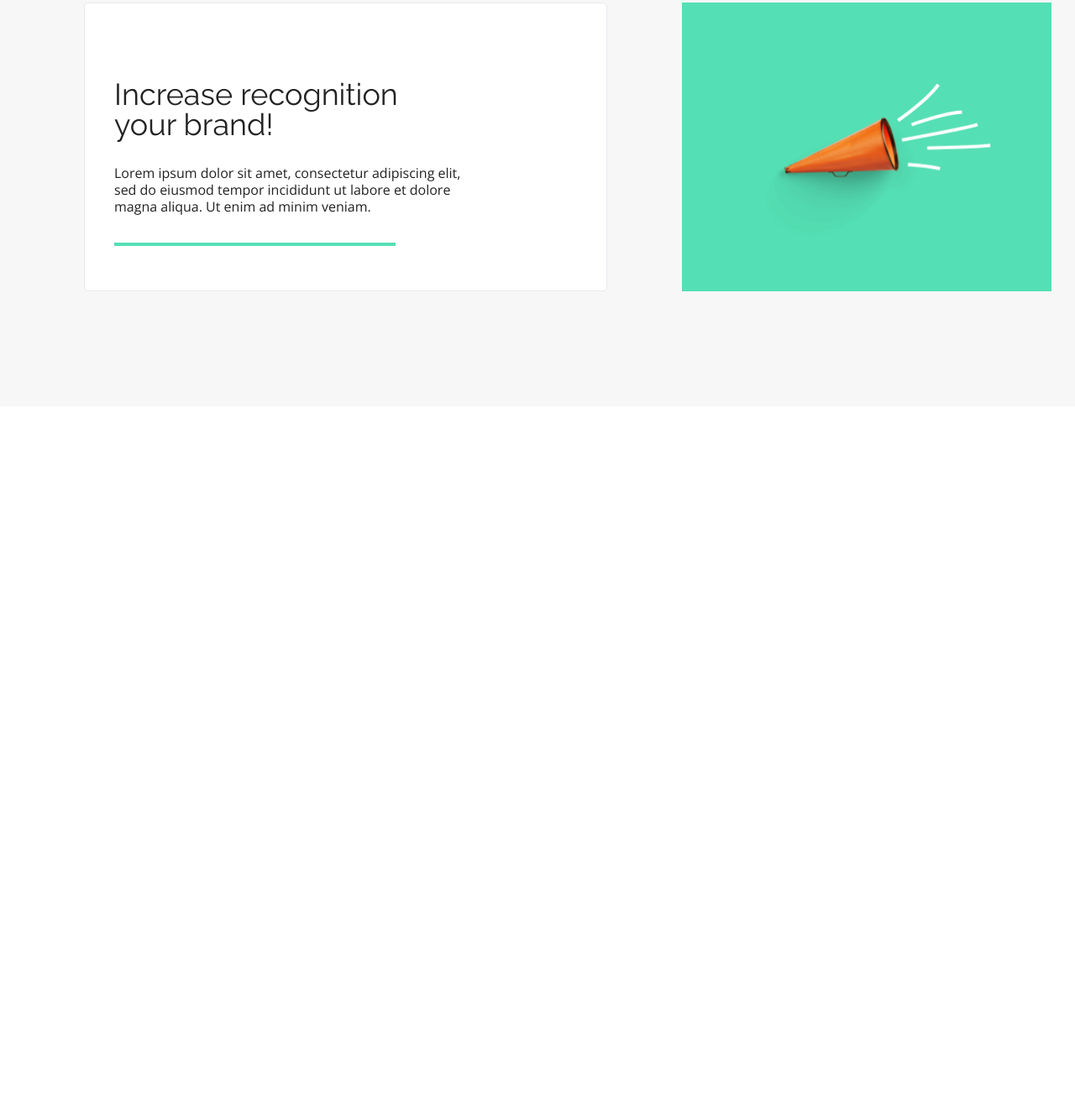
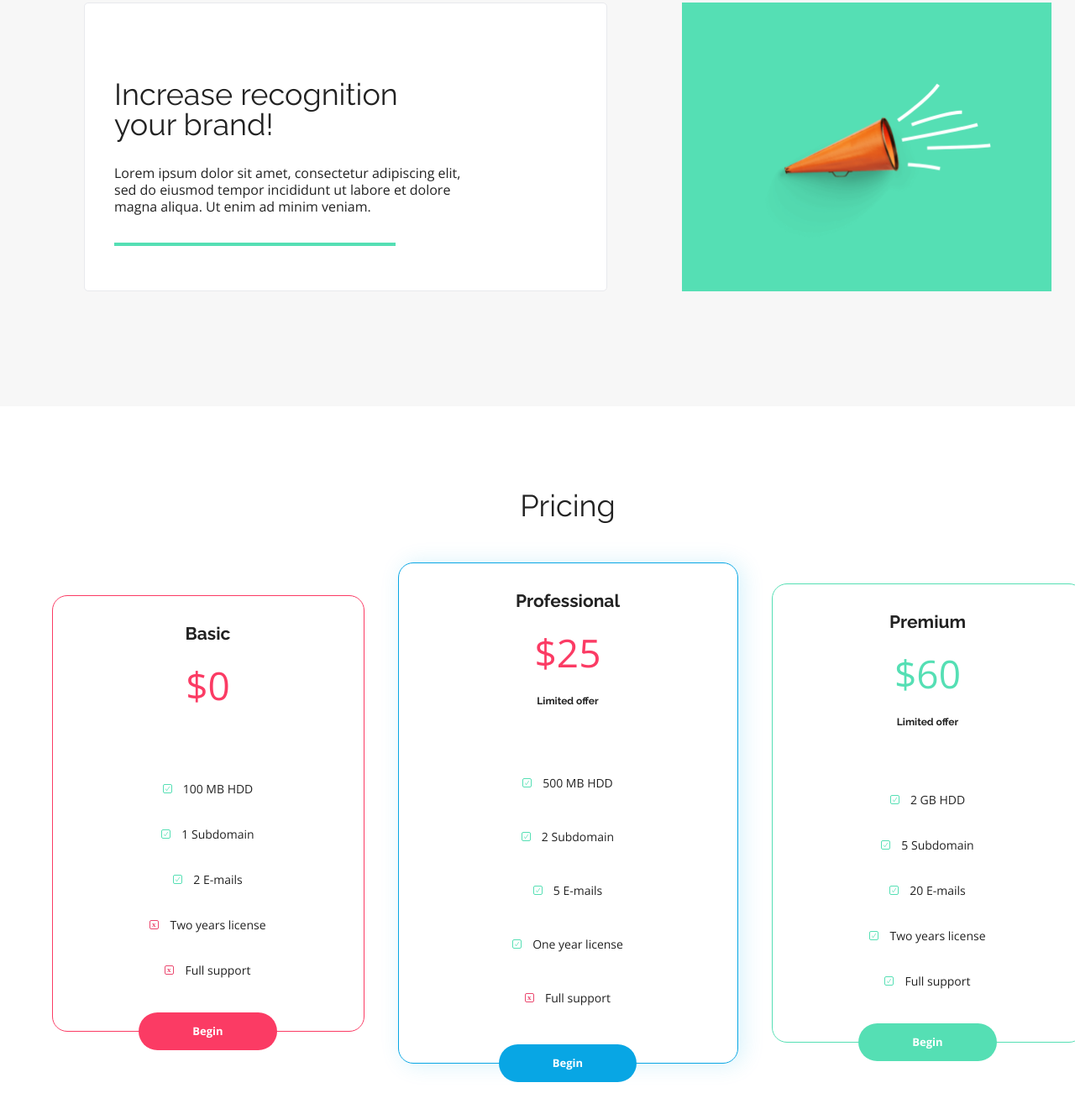
Before and after one commit to marcincl/BestShop, a plain HTML site: page index.html in a window 1280 px wide. Shown: the part 2144-3471 px from the top of the page at 84% size. Before the commit the page ends 2628 px from the top, so only its background shows below. Drawn offline with nearby package versions, Linux system fonts and the light colour scheme.

Commit message:
pricing section - done

```diff
--- a/css/styles.css
+++ b/css/styles.css
@@ -18,6 +18,20 @@
 a {
     text-decoration: none;
 }
+
+h2 {
+    font-family: var(--fontRaleway);
+    font-size: 36px;
+}
+
+
+
+h3 {
+    font-size: 21px;
+    font-family: var(--fontRaleway);
+    font-weight: bold;
+}
+
 
 .container {
     margin: 0 auto;
@@ -303,7 +317,6 @@ a {
 
 .trumpet__box {
     width: 440px;
-    height: ;
     background-color: var(--color-green);
     display: flex;
     align-items: center;
@@ -326,3 +339,117 @@ a {
     left: 0;
     right: 80px;
     height: 3px;
+}
+
+/* SECTION PRICING */
+
+.pricing {
+    margin: 100px auto;
+    display: flex;
+    flex-direction: column;
+    align-items: center;
+}
+
+.pricing__tables {
+    display: flex;
+    align-items: center;
+    margin-top: 50px;
+    justify-content: space-around;
+}
+
+.pricing__table {
+    width: 372px;
+    border-radius: 18px;
+    display: flex;
+    flex-direction: column;
+    align-items: center;
+    border: 1px solid var(--color-redish);
+}
+
+.pricing__table__professional {
+    width: 405px;
+    margin: 0 40px;
+    border: 1px solid var(--primary-color);
+    box-shadow: 5px 1px 27px var(--color-primary-shadow);
+}
+
+.pricing__table__premium {
+    border: 1px solid var(--color-green);
+}
+
+.pricing__details {
+    text-align: center;
+    margin: 0 0 60px 0 /* do check other margin */
+}
+
+.pricing__level {
+    padding: 34px 0 14px 0;
+}
+
+.pricing__price {
+    font-family: var(--fontOpenSans);
+    font-size: 46px;
+    font-weight: 300;
+    color: var(--color-redish);
+    padding: 14px;
+}
+
+.subheading {
+    font-family: var(--fontRaleway);
+    font-size: 12px;
+    font-weight: bold;
+    margin-top: 15px;
+}
+
+.pricing-item {
+    padding: 20px;
+    font-family: var(--fontOpenSans);
+    font-size: 14px;
+    text-align: center;
+}
+
+.pricing-item::before {
+    content: "";
+    width: 11px;
+    height: 11px;
+    margin-right: 13px;
+    display: inline-block;
+
+    background-image: url("../assets/Ckechmark-1.svg");
+}
+
+.not_av_item::before {
+    background-image: url("../assets/Close.svg");
+}
+
+.btn {
+    position: relative;
+    font-family: var(--fontOpenSans);
+    font-size: 13px;
+    font-weight: bold;
+    border-radius: 23px;
+    color: var(--color-white);
+    background-color: var(--color-redish);
+    padding: 16px 64px;
+    bottom: -23px;
+}
+
+.pricing__professional {
+    --variable-details: var(--primary-color);
+}
+
+.item-pro {
+    padding: 25px;
+}
+
+.pricing__premium {
+    color: var(--color-green)
+}
+
+.btn__professional {
+    background-color: var(--primary-color);
+}
+
+.btn__premium {
+    background-color: var(--color-green);
+}
--- a/index.html
+++ b/index.html
@@ -67,7 +67,7 @@
     <div class="benefits__container container">
         <div class="benefits1 benefits__box">
             <div class="benefits__texts benefits1__texts">
-                <h3 class="benefits__title">Be always first</h3>
+                <h2 class="benefits__title">Be always first</h2>
                 <p class="benefits__content benefits1__content">Lorem ipsum dolor sit amet, consectetur adipiscing elit, sed do eiusmod tempor incididunt ut labore et dolore magna aliqua. Ut enim ad minim veniam.</p>
             </div>
             <img src="assets/Macbook.png" alt="laptop" class="laptop">
@@ -75,7 +75,7 @@
 
         <div class="benefits2 benefits__box">
             <div class="benefits__texts benefits2__text">
-                <h3 class="benefits__title">Your shop is where you are!</h3>
+                <h2 class="benefits__title">Your shop is where you are!</h2>
                 <p class="benefits__content benefits2__content">Lorem ipsum dolor sit amet, consectetur adipiscing elit, sed do eiusmod tempor incididunt ut labore et dolore magna aliqua. Ut enim ad minim veniam.</p>
             </div>
             <img src="assets/iPhone.png" alt="iPhone" class="telephone">
@@ -84,7 +84,7 @@
         <div class="double__box">
             <div class="benefits3 benefits__box">
                 <div class="benefits__texts benefits3__texts">
-                    <h3 class="benefits__title">Increase recognition your brand!</h3>
+                    <h2 class="benefits__title">Increase recognition your brand!</h2>
                     <p class="benefits__content benefits3__content">Lorem ipsum dolor sit amet, consectetur adipiscing elit, sed do eiusmod tempor incididunt ut labore et dolore magna aliqua. Ut enim ad minim veniam.</p>
                 </div>
             </div>
@@ -94,12 +94,61 @@
             </div>
         </div>
     </div>
+</section>
 
 
+<section class="pricing container">
+    <h2 class="pricing__heading headings">Pricing</h2>
+    <div class="pricing__tables">
+        <div class="pricing__table pricing__table__basic">
+            <div class="pricing__details">
+                <h3 class="pricing__level">Basic</h3>
+                <div class="pricing__price">$0</div>
+            </div>
+            <ul class="pricing__items">
+                <li class="pricing-item">100 MB HDD</li>
+                <li class="pricing-item">1 Subdomain</li>
+                <li class="pricing-item">2 E-mails</li>
+                <li class="pricing-item not_av_item">Two years license</li>
+                <li class="pricing-item not_av_item">Full support</li>
+            </ul>
+            <a href="#" class="btn">Begin</a>
+        </div>
 
 
+        <div class="pricing__table pricing__table__professional">
+            <div class="pricing__details">
+                <h3 class="pricing__level">Professional</h3>
+                <div class="pricing__price pricing__professional">$25</div>
+                <h4 class="subheading">Limited offer</h4>
+            </div>
+            <ul class="pricing__items pricing__items__professional">
+                <li class="pricing-item item-pro">500 MB HDD</li>
+                <li class="pricing-item item-pro">2 Subdomain</li>
+                <li class="pricing-item item-pro">5 E-mails</li>
+                <li class="pricing-item item-pro">One year license</li>
+                <li class="pricing-item not_av_item item-pro">Full support</li>
+            </ul>
+            <a href="#" class="btn btn__professional">Begin</a>
+        </div>
 
 
+        <div class="pricing__table pricing__table__premium">
+            <div class="pricing__details">
+                <h3 class="pricing__level">Premium</h3>
+                <div class="pricing__price pricing__premium">$60</div>
+                <h4 class="subheading">Limited offer</h4>
+            </div>
+            <ul class="pricing__items">
+                <li class="pricing-item">2 GB HDD</li>
+                <li class="pricing-item">5 Subdomain</li>
+                <li class="pricing-item">20 E-mails</li>
+                <li class="pricing-item">Two years license</li>
+                <li class="pricing-item">Full support</li>
+            </ul>
+            <a href="#" class="btn btn__premium">Begin</a>
+        </div>
+    </div>
 
 
 </section>
```
